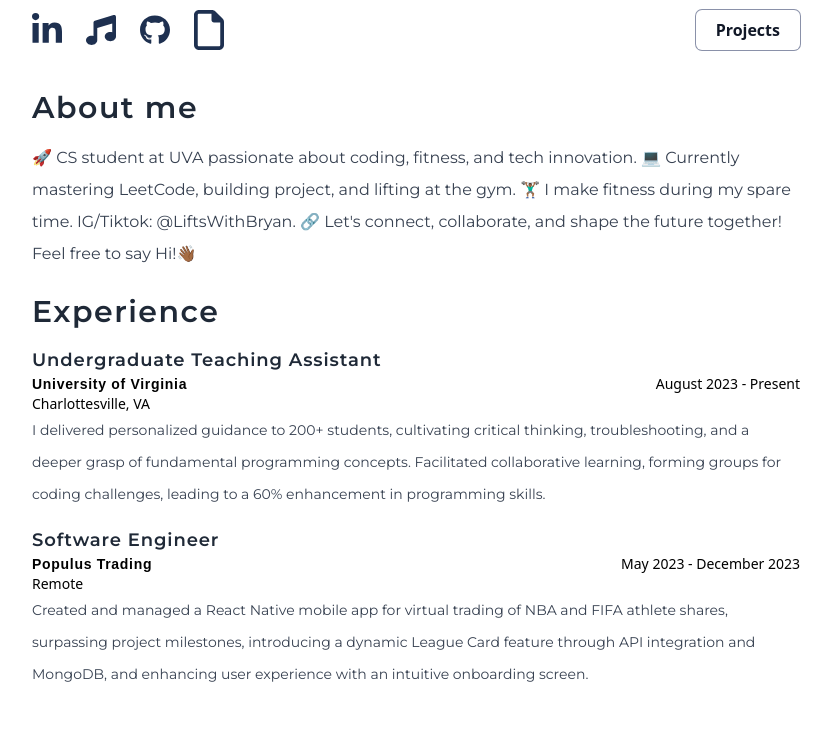
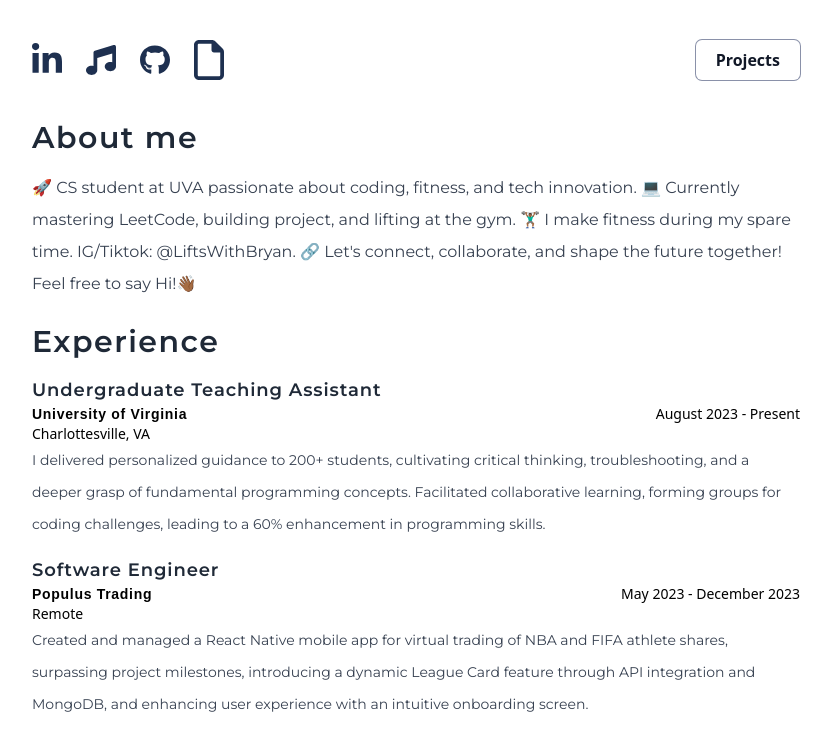
Before and after one commit to bryanansong/portfolio-website-v1, a React (Vite) app: page / in a window 1280 px wide. Shown: the top 732 px of the page, without its empty margins (224-1056 px from the left). Built offline with nearby package versions, Linux system fonts and the light colour scheme; a web font is replaced by a local one.

Commit message:
Increased Top margin

```diff
--- a/src/sections/Nav.jsx
+++ b/src/sections/Nav.jsx
@@ -4,7 +4,7 @@ import { navLinks } from "../constants/index";
 
 const Nav = () => {
 	return (
-		<header className=" mt-[-30px]">
+		<header className="">
 			<div
 				className="flex items-center flex-1 justify-between
 				py-4"
```
